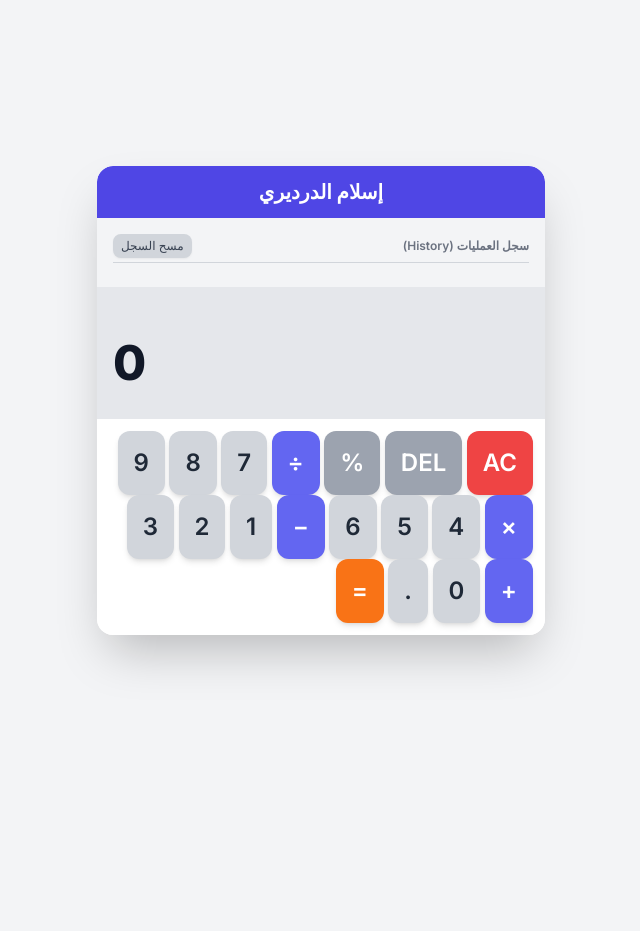
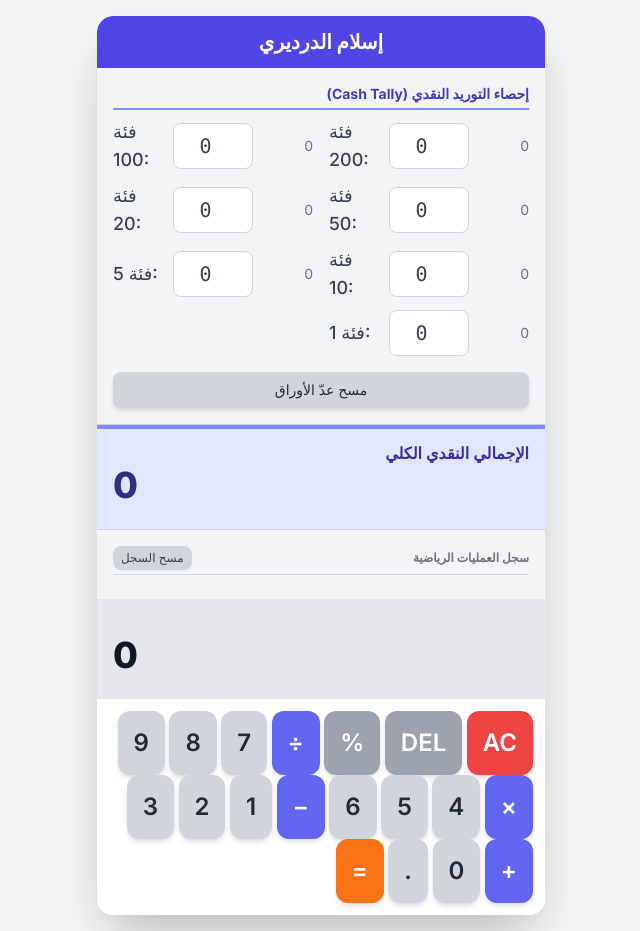
Before and after one commit to islamdardeer1-dev/cash, a plain HTML site: page index.html in a window 1280 px wide. Shown: the whole page, without its empty margins (319-959 px from the left). Before the commit the page ends 800 px from the top, so only its background shows below. Drawn offline with nearby package versions, Linux system fonts and the light colour scheme.

Commit message:
Update index.html

```diff
--- a/index.html
+++ b/index.html
@@ -3,7 +3,7 @@
 <head>
     <meta charset="UTF-8">
     <meta name="viewport" content="width=device-width, initial-scale=1.0">
-    <title>آلة حاسبة مع سجل العمليات</title>
+    <title>حافظة التوريد النقدي وسجل العمليات</title>
     <!-- تحميل Tailwind CSS -->
     <script src="https://cdn.tailwindcss.com"></script>
     <style>
@@ -18,36 +18,67 @@
             grid-template-columns: repeat(4, 1fr);
         }
         .history-panel {
-            max-height: 200px; /* تحديد ارتفاع للسجل */
-            overflow-y: auto; /* إضافة شريط تمرير عند الامتلاء */
-            direction: ltr; /* لضمان عرض الأرقام والعمليات الرياضية بشكل صحيح من اليسار لليمين */
-            font-size: 0.875rem; /* خط أصغر للسجل */
+            max-height: 100px; /* ارتفاع صغير لسجل العمليات الرياضية */
+            overflow-y: auto;
+            direction: ltr;
+            font-size: 0.875rem;
             line-height: 1.25rem;
         }
-        /* تلوين شريط التمرير للسجل */
-        .history-panel::-webkit-scrollbar {
-            width: 6px;
+        .cash-input {
+            width: 80px; /* تحديد عرض لخانة عدد الأوراق */
+            text-align: center;
         }
-        .history-panel::-webkit-scrollbar-thumb {
-            background: #d1d5db; /* لون رمادي فاتح */
-            border-radius: 10px;
+        .cash-row {
+            direction: ltr; /* لعرض الأرقام من اليسار لليمين */
         }
     </style>
 </head>
 <body class="flex items-center justify-center min-h-screen p-4">
 
-    <!-- حاوية الآلة الحاسبة الرئيسية -->
-    <div id="calculator-app" class="w-full max-w-md bg-white shadow-2xl rounded-2xl overflow-hidden transform transition duration-500 hover:scale-[1.01]">
+    <!-- حاوية التطبيق الرئيسية -->
+    <div id="app" class="w-full max-w-md bg-white shadow-2xl rounded-2xl overflow-hidden">
 
         <!-- رأس الآلة الحاسبة -->
         <header class="bg-indigo-600 p-3 text-center rounded-t-2xl">
             <h1 class="text-xl font-bold text-white">إسلام الدرديري</h1>
         </header>
 
-        <!-- لوحة سجل العمليات ومسح السجل -->
-        <div class="p-4 bg-gray-100">
+        <!-- لوحة الإحصاء النقدي (Denomination Tally) -->
+        <div class="p-4 bg-gray-100 border-b border-gray-300">
+            <h2 class="text-sm font-bold text-indigo-700 mb-2 border-b-2 border-indigo-400 pb-1">إحصاء التوريد النقدي (Cash Tally)</h2>
+
+            <!-- شبكة فئات الأوراق النقدية -->
+            <div id="cash-tally-inputs" class="grid grid-cols-2 gap-y-2 gap-x-4">
+
+                <!-- الفئات (Value | Count | Subtotal) -->
+                <!-- تم اختيار فئات شائعة يمكن تعديلها حسب العملة -->
+                <template id="tally-template">
+                    <div class="flex justify-between items-center cash-row text-gray-700">
+                        <span class="font-medium text-lg w-1/4"></span>
+                        <input type="number" min="0" value="0" data-value="" oninput="cashRegister.tallyCash()"
+                               class="cash-input bg-white border border-gray-300 rounded-lg p-2 text-xl font-mono focus:ring-indigo-500 focus:border-indigo-500 transition duration-150">
+                        <span class="text-gray-500 w-1/4 text-sm text-right">0</span>
+                    </div>
+                </template>
+                <!-- سيتم ملء هذه الشبكة عبر جافاسكريبت -->
+            </div>
+
+            <button onclick="cashRegister.clearDenominations()" class="mt-4 w-full bg-gray-300 hover:bg-gray-400 text-sm text-gray-800 font-medium py-2 rounded-lg shadow-md transition duration-150 transform active:scale-95">
+                مسح عدّ الأوراق
+            </button>
+        </div>
+
+        <!-- شاشة إجمالي التوريد النقدي -->
+        <div class="p-4 pt-3 bg-indigo-100 border-t-4 border-indigo-400">
+            <h3 class="text-base font-semibold text-indigo-800">الإجمالي النقدي الكلي</h3>
+            <div id="display-cash-total" class="text-left text-4xl font-extrabold text-indigo-900 h-12 overflow-hidden whitespace-nowrap direction-ltr">0</div>
+        </div>
+
+
+        <!-- لوحة سجل العمليات الرياضية (History) -->
+        <div class="p-4 bg-gray-100 border-t border-gray-300">
             <div class="flex justify-between items-center mb-2 border-b border-gray-300 pb-1">
-                <h2 class="text-xs text-gray-500 font-semibold">سجل العمليات (History)</h2>
+                <h2 class="text-xs text-gray-500 font-semibold">سجل العمليات الرياضية</h2>
                 <button onclick="calculator.clearHistory()" class="bg-gray-300 hover:bg-gray-400 text-xs text-gray-700 font-medium py-1 px-2 rounded-lg shadow-sm transition duration-150 transform active:scale-95">
                     مسح السجل
                 </button>
@@ -57,13 +88,13 @@
             </div>
         </div>
 
-        <!-- شاشة العرض والنتائج -->
-        <div class="p-4 bg-gray-200">
-            <div id="display-input" class="text-left text-2xl font-light text-gray-600 h-8 overflow-hidden whitespace-nowrap">0</div>
-            <div id="display-result" class="text-left text-5xl font-extrabold text-gray-900 mt-1 h-16 overflow-hidden whitespace-nowrap">0</div>
+        <!-- شاشة العرض والنتائج الرئيسية (الآلة الحاسبة) -->
+        <div class="p-4 pt-2 bg-gray-200">
+            <div id="display-input" class="text-left text-xl font-light text-gray-600 h-6 overflow-hidden whitespace-nowrap direction-ltr">0</div>
+            <div id="display-result" class="text-left text-4xl font-extrabold text-gray-900 mt-1 h-12 overflow-hidden whitespace-nowrap direction-ltr">0</div>
         </div>
 
-        <!-- لوحة المفاتيح -->
+        <!-- لوحة المفاتيح (لإدخال الأرقام في الإحصاء النقدي أو العمليات الرياضية) -->
         <div class="calculator-grid p-3 gap-3 bg-white">
 
             <!-- الصف الأول: AC, DEL, %, / -->
@@ -73,7 +104,6 @@
             <button onclick="calculator.deleteLast()" class="bg-gray-400 hover:bg-gray-500 text-white p-4 rounded-xl text-2xl font-semibold shadow-md active:shadow-lg transition duration-150 transform active:scale-95">
                 DEL
             </button>
-            <!-- زر النسبة المئوية الجديد -->
             <button onclick="calculator.choosePercentage()" class="bg-gray-400 hover:bg-gray-500 text-white p-4 rounded-xl text-2xl font-semibold shadow-md active:shadow-lg transition duration-150 transform active:scale-95">
                 %
             </button>
@@ -88,6 +118,7 @@
             <button onclick="calculator.chooseOperation('*')" class="bg-indigo-500 hover:bg-indigo-600 text-white p-4 rounded-xl text-2xl font-semibold shadow-md active:shadow-lg transition duration-150 transform active:scale-95">
                 &times;
             </button>
+
 
             <!-- الصف الثالث: 4, 5, 6, - -->
             <button onclick="calculator.appendNumber('4')" class="bg-gray-300 hover:bg-gray-400 text-gray-800 p-4 rounded-xl text-2xl font-semibold shadow-md active:shadow-lg transition duration-150 transform active:scale-95">4</button>
@@ -115,7 +146,68 @@
     </div>
 
     <script>
-        // كائن يمثل حالة الآلة الحاسبة ومنطقها
+        // ==========================================================
+        // Cash Register Logic (منطق إحصاء النقدية)
+        // ==========================================================
+        const cashRegister = {
+            denominations: [200, 100, 50, 20, 10, 5, 1], // فئات الأوراق النقدية
+
+            // تهيئة حقول الإدخال عند تحميل الصفحة
+            initTallyInputs() {
+                const container = document.getElementById('cash-tally-inputs');
+                const template = document.getElementById('tally-template');
+                container.innerHTML = ''; // مسح المحتوى الحالي
+
+                this.denominations.forEach(value => {
+                    const clone = template.content.cloneNode(true);
+                    const row = clone.querySelector('.flex');
+                    const valueSpan = row.querySelector('span:first-child');
+                    const input = row.querySelector('input');
+                    const subtotalSpan = row.querySelector('span:last-child');
+
+                    // تعيين القيمة والفئة
+                    valueSpan.textContent = `فئة ${calculator.formatNumber(value.toString())}:`;
+                    input.setAttribute('data-value', value);
+                    input.id = `input-${value}`;
+                    subtotalSpan.id = `subtotal-${value}`;
+
+                    container.appendChild(row);
+                });
+            },
+
+            // حساب الإجمالي الكلي بناءً على المدخلات
+            tallyCash() {
+                let total = 0;
+                this.denominations.forEach(value => {
+                    const inputElement = document.getElementById(`input-${value}`);
+                    const subtotalElement = document.getElementById(`subtotal-${value}`);
+
+                    const count = parseInt(inputElement.value) || 0;
+                    const subtotal = count * value;
+
+                    // تحديث المجموع الفرعي المرئي
+                    subtotalElement.textContent = calculator.formatNumber(subtotal.toString());
+
+                    total += subtotal;
+                });
+
+                // تحديث عرض الإجمالي الكلي
+                document.getElementById('display-cash-total').textContent = calculator.formatNumber(total.toString());
+            },
+
+            // مسح جميع حقول عد الأوراق النقدية
+            clearDenominations() {
+                this.denominations.forEach(value => {
+                    const inputElement = document.getElementById(`input-${value}`);
+                    inputElement.value = 0;
+                });
+                this.tallyCash(); // إعادة حساب الإجمالي لجعله صفرًا
+            }
+        };
+
+        // ==========================================================
+        // Calculator Logic (منطق الآلة الحاسبة القياسية)
+        // ==========================================================
         const calculator = {
             // العناصر المرئية
             displayInput: document.getElementById('display-input'),
@@ -128,13 +220,11 @@
             operation: null,
             history: [],
 
-            // للحفاظ على نتيجة عملية سابقة
             resultReady: false,
 
-            // دالة تحديث الشاشة والسجل
+            // دالة تحديث الشاشة
             updateDisplay() {
                 this.displayResult.textContent = this.formatNumber(this.currentOperand);
-                // عرض العملية السابقة في شاشة الإدخال
                 if (this.operation != null && this.previousOperand != null) {
                     this.displayInput.textContent = `${this.formatNumber(this.previousOperand)} ${this.operation}`;
                 } else {
@@ -147,26 +237,29 @@
                 this.historyPanel.innerHTML = this.history.map(item =>
                     `<div class="text-right text-gray-700">${item}</div>`
                 ).join('');
-                // التمرير لأسفل تلقائيًا
                 this.historyPanel.scrollTop = this.historyPanel.scrollHeight;
             },
 
             // دالة لتنسيق الأرقام (لإضافة فواصل الألوف)
             formatNumber(numberString) {
-                const [integerPart, decimalPart] = numberString.toString().split('.');
-                // استخدام en-US لضمان تنسيق الأرقام من اليسار لليمين
+                const cleanNumberString = numberString.toString().replace(/,/g, '');
+                if (cleanNumberString === 'Error') return 'Error';
+
+                const [integerPart, decimalPart] = cleanNumberString.split('.');
+
+                // تنسيق الجزء الصحيح مع فواصل الألوف
                 const formattedInteger = new Intl.NumberFormat('en-US', { maximumFractionDigits: 0 }).format(integerPart);
 
                 if (decimalPart != null) {
                     return `${formattedInteger}.${decimalPart}`;
                 }
-                return integerPart.length > 15 ? 'ERROR' : formattedInteger;
+
+                return formattedInteger;
             },
 
             // دالة لإدخال الأرقام والنقطة العشرية
             appendNumber(number) {
                 if (this.resultReady) {
-                    // إذا كان هناك نتيجة سابقة، ابدأ عملية جديدة
                     this.currentOperand = '0';
                     this.resultReady = false;
                 }
@@ -186,13 +279,13 @@
                 if (this.currentOperand === '0' && this.previousOperand === null) return;
 
                 if (this.previousOperand !== null) {
-                    this.calculate(); // قم بإجراء العملية السابقة قبل تخزين العملية الجديدة
+                    this.calculate();
                 }
 
                 this.operation = op;
                 this.previousOperand = this.currentOperand;
-                this.currentOperand = '0'; // إعادة تعيين للإدخال الجديد
-                this.resultReady = false; // استعداد لإدخال رقم جديد
+                this.currentOperand = '0';
+                this.resultReady = false;
                 this.updateDisplay();
             },
 
@@ -200,11 +293,9 @@
             choosePercentage() {
                 const current = parseFloat(this.currentOperand);
                 if (isNaN(current)) return;
-
-                // يقسم الرقم الحالي على 100
                 this.currentOperand = (current / 100).toString();
                 this.updateDisplay();
-                this.resultReady = true; // تعتبر كعملية مكتملة
+                this.resultReady = true;
             },
 
             // دالة إجراء العملية الحسابية
@@ -216,24 +307,21 @@
 
                 let result;
                 try {
-                    // استخدام eval بطريقة آمنة نسبيًا للعمليات الأساسية
                     const operationString = `${prev} ${this.operation} ${current}`;
                     result = eval(operationString);
 
-                    // تحويل النتيجة إلى عدد عشري مع تقييد لضمان الدقة
                     if (result.toString().includes('.') && result.toString().length > 15) {
                         result = parseFloat(result.toPrecision(15));
                     }
 
-                    // إضافة العملية والسجل
-                    const historyEntry = `${this.formatNumber(this.previousOperand)} ${this.operation} ${this.formatNumber(this.currentOperand)} = ${this.formatNumber(result)}`;
+                    const historyEntry = `${this.formatNumber(this.previousOperand)} ${this.operation} ${this.formatNumber(this.currentOperand)} = ${this.formatNumber(result.toString())}`;
                     this.history.push(historyEntry);
                     this.updateHistory();
 
                     this.currentOperand = result.toString();
                     this.operation = null;
                     this.previousOperand = null;
-                    this.resultReady = true; // وضع علامة على أن النتيجة جاهزة
+                    this.resultReady = true;
                     this.updateDisplay();
 
                 } catch (error) {
@@ -246,7 +334,7 @@
                 }
             },
 
-            // دالة المسح الكامل (تمسح الشاشة الحالية فقط)
+            // دالة المسح الكامل للآلة الحاسبة (AC)
             clear() {
                 this.currentOperand = '0';
                 this.previousOperand = null;
@@ -272,10 +360,18 @@
             },
         };
 
-        // تهيئة العرض الأولي
+        // ==========================================================
+        // Initialisation (التهيئة عند التحميل)
+        // ==========================================================
+        window.onload = function() {
+            // تهيئة واجهة إحصاء النقدية
+            cashRegister.initTallyInputs();
+            cashRegister.tallyCash(); // حساب الإجمالي الأولي (صفر)
+
+            // تهيئة الآلة الحاسبة
             calculator.updateDisplay();
 
-        // دعم الإدخال من لوحة المفاتيح
+            // دعم الإدخال من لوحة المفاتيح للآلة الحاسبة القياسية
             document.addEventListener('keydown', (e) => {
                 const key = e.key;
                 if ((key >= '0' && key <= '9') || key === '.') {
@@ -283,7 +379,7 @@
                 } else if (key === '+' || key === '-' || key === '*' || key === '/') {
                     calculator.chooseOperation(key);
                 } else if (key === 'Enter' || key === '=') {
-                e.preventDefault(); // منع السلوك الافتراضي (مثل إرسال نموذج)
+                    e.preventDefault();
                     calculator.calculate();
                 } else if (key === 'Backspace') {
                     calculator.deleteLast();
@@ -291,6 +387,7 @@
                     calculator.clear();
                 }
             });
+        }
     </script>
 </body>
 </html>
```
Lines whose indentation alone changed are shown as unchanged.
